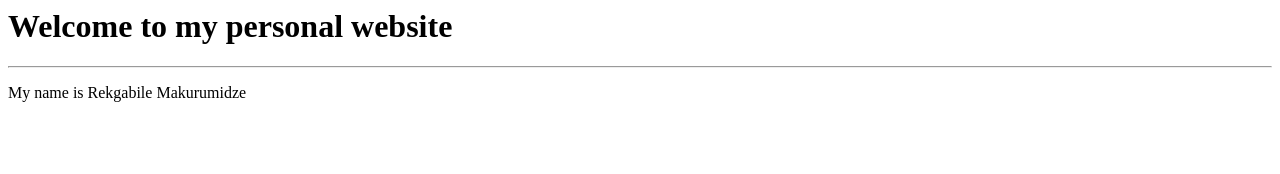
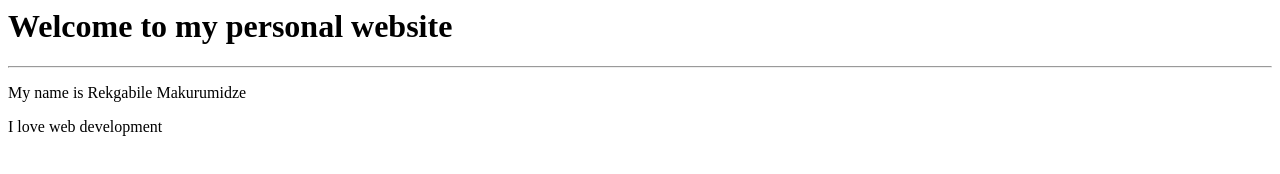
Before and after one commit to Rekgabile-M/game-hub, a plain HTML site: page index.html in a window 1280 px wide. Drawn offline with Linux system fonts and the light colour scheme.

Commit message:
Updated index.html

```diff
--- a/index.html
+++ b/index.html
@@ -6,5 +6,6 @@
 	<h1> Welcome to my personal website</h1>
 	<hr/>
 	<p> My name is Rekgabile Makurumidze</p>
+	<p> I love web development</p>
 </body>
 </html>
```
